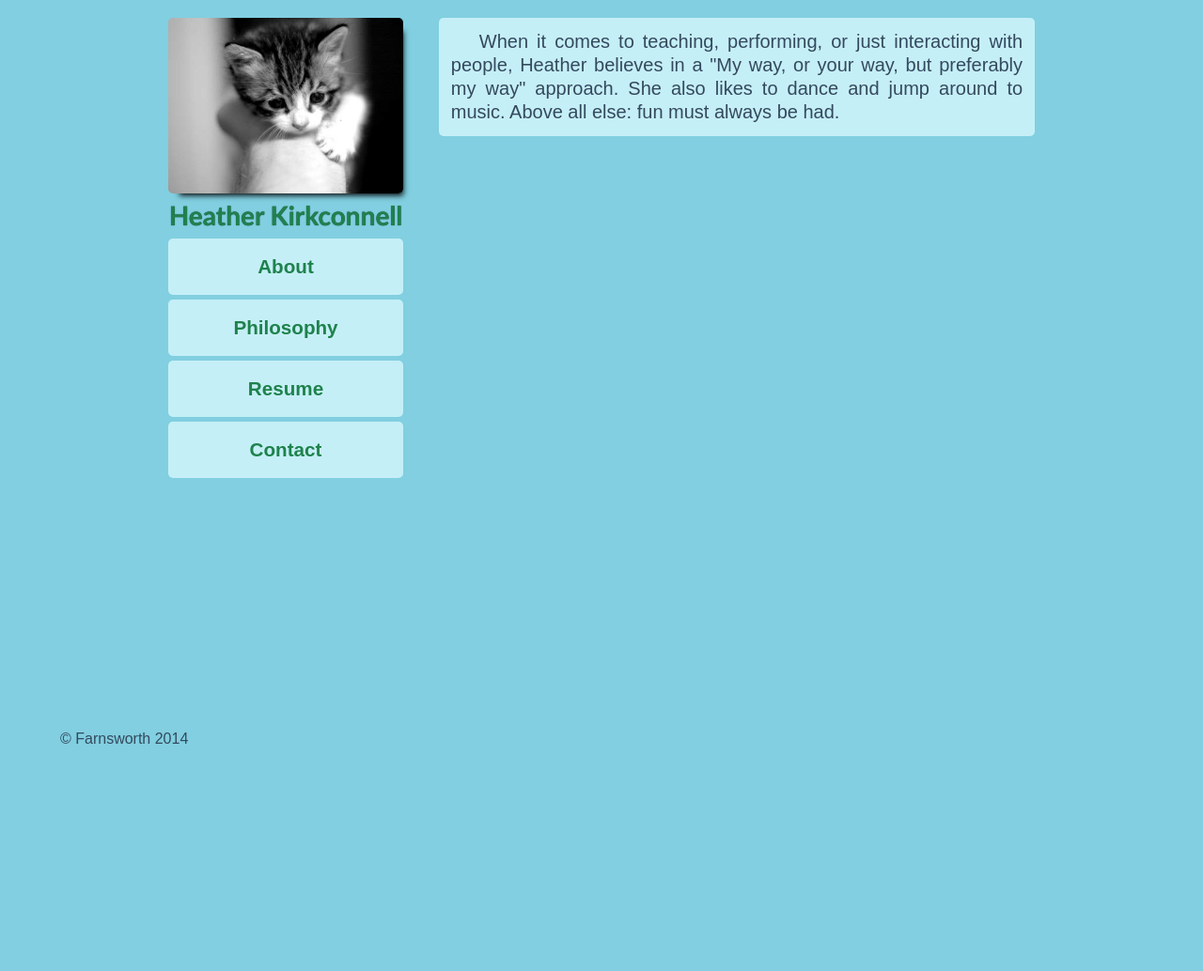
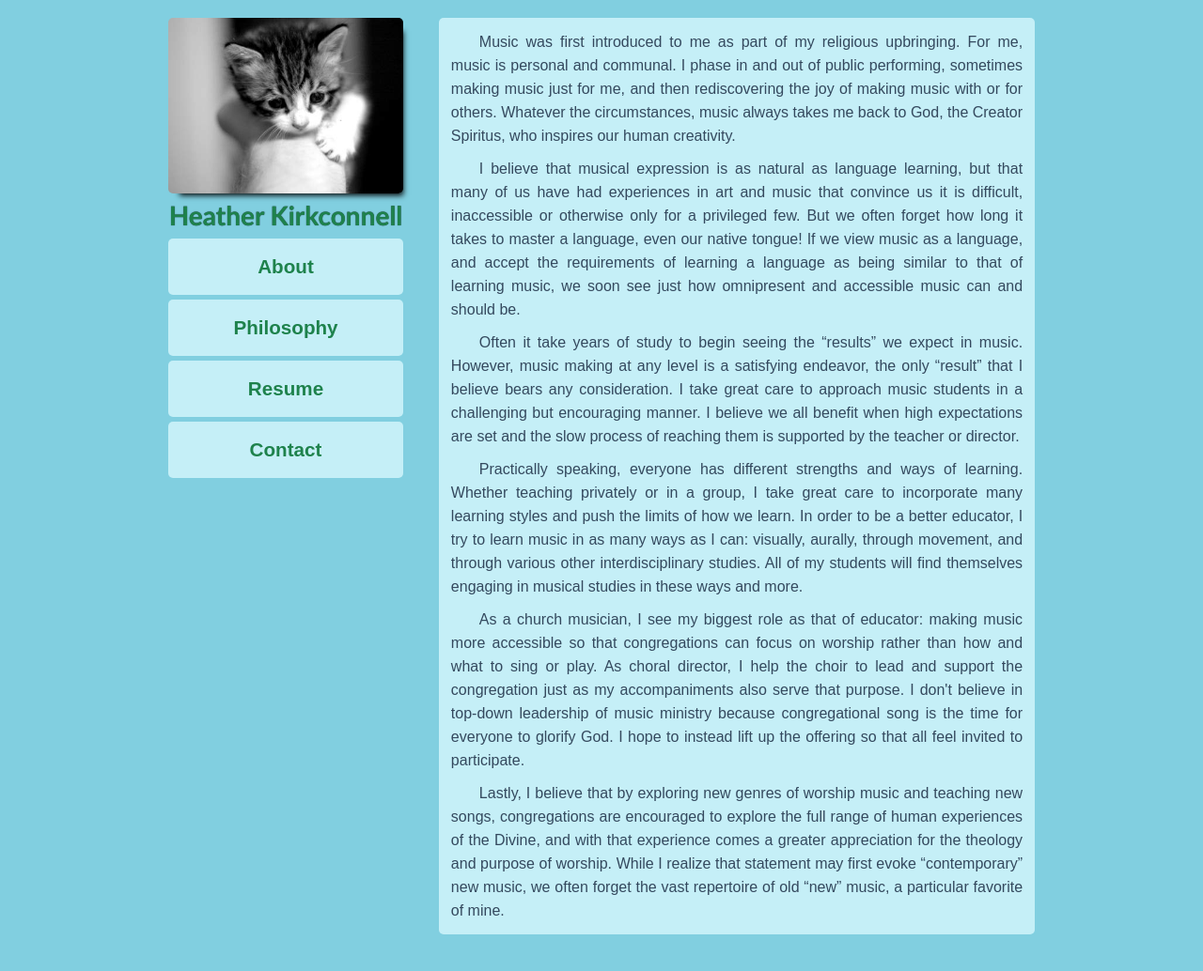
Before and after one commit to baroquebloke/heather-kirkconnell, a Flask app: page /philosophy in a window 1280 px wide. Shown: the whole page at 94% size. Before the commit the page ends 792 px from the top, so only its background shows below. Run offline with Flask 2, Linux system fonts and the light colour scheme.

Commit message:
nearing the end
added updated info, contact page and photo coming next

```diff
--- a/static/style.css
+++ b/static/style.css
@@ -91,7 +91,7 @@ header img {
      -moz-box-shadow: 6px 8px 6px -6px black;
           box-shadow: 6px 8px 6px -6px black;
 }
-header a {
+header h1 {
   font-family: "Gill Sans","Gill Sans MT",Calibri,sans-serif;
   text-shadow: 0 0 1px #22313f;
   color: #1e824c;
@@ -127,7 +127,6 @@ menu a {
 }
 .page-content {
   padding: 2%;
-  font-size: 125%;
   line-height: 25px;
   text-align: justify;
   text-indent: 30px;
@@ -153,7 +152,12 @@ menu a {
   margin-bottom: 20px;
   padding: 0 20px 0 20px;
 }
-
+.page-content p {
+  margin-top: 10px;
+}
+.page-content p:first-child {
+  margin-top: 0;
+}
 .res-section {
   border-bottom: 1px solid #333;
   font-size: 120%;
--- a/templates/layouts/base.html
+++ b/templates/layouts/base.html
@@ -12,7 +12,7 @@
       <div class="head-wrap">
         <header>
           <img src="/static/headshot.jpg"/>
-          <a href="/">Heather Kirkconnell</a>
+          <h1>Heather Kirkconnell</h1>
         </header>
         <menu>
           <ul>
@@ -47,9 +47,6 @@
       </div>
     </div>
     <footer>
-      <h1>
-        &copy Farnsworth 2014
-      </h1>
     </footer>
   </body>
 </html>
--- a/templates/pages/philosophy.html
+++ b/templates/pages/philosophy.html
@@ -1,10 +1,56 @@
 {% extends "/layouts/base.html" %}
 
 {% block philosophy %}
-<h1>
-  When it comes to teaching, performing, or just interacting with people,
-  Heather believes in a "My way, or your way, but preferably my way"
-  approach.  She also likes to dance and jump around to music.  Above all
-  else: fun must always be had.
-</h1>
+<p>
+  Music was first introduced to me as part of my religious upbringing.  For
+  me, music is personal and communal.  I phase in and out of public performing,
+  sometimes making music just for me, and then rediscovering the joy of making
+  music with or for others.  Whatever the circumstances, music always takes me
+  back to God, the Creator Spiritus, who inspires our human creativity.
+</p>
+<p>
+  I believe that musical expression is as natural as language learning, but that
+  many of us have had experiences in art and music that convince us it is
+  difficult, inaccessible or otherwise only for a privileged few.  But we
+  often forget how long it takes to master a language, even  our
+  native tongue!  If we view music as a language, and accept the requirements
+  of learning a language as being similar to that of learning music, we soon
+  see just how omnipresent and accessible music can and should be.
+</p>
+<p>
+  Often it take years of study to begin seeing the “results” we expect in music.
+  However, music making at any level is a satisfying endeavor, the only “result”
+  that I believe bears any consideration.  I take great care to approach
+  music students in a challenging but encouraging manner.  I believe we all
+  benefit when high expectations are set and the slow process of reaching
+  them is supported by the teacher or director.
+</p>
+<p>
+  Practically speaking,
+  everyone has different strengths and ways of learning.  Whether teaching
+  privately or in a group, I take great care to incorporate many learning
+  styles and push the limits of how we learn.  In order to be a better
+  educator, I try to learn music in as many ways as I can: visually, aurally,
+  through movement, and through various other interdisciplinary studies.
+  All of my students will find themselves engaging in musical studies in
+  these ways and more.
+</p>
+<p>
+  As a church musician, I see my biggest role as that
+  of educator: making music more accessible so that congregations can focus
+  on worship rather than how and what to sing or play.  As choral director,
+  I help the choir to lead and support the congregation just as my
+  accompaniments also serve that purpose.  I don't believe in top-down
+  leadership of music ministry because congregational song is the time for
+  everyone to glorify God.  I hope to instead lift up the offering so that
+  all feel invited to participate.
+</p>
+<p>
+  Lastly, I believe that by exploring new genres of worship music and teaching
+  new songs, congregations are encouraged to explore the full range of human
+  experiences of the Divine, and with that experience comes a greater
+  appreciation for the theology and purpose of worship.  While I realize that
+  statement may first evoke “contemporary” new music, we often forget the vast
+  repertoire of old “new” music, a particular favorite of mine.
+</p>
 {% endblock %}
```
Also changed, not shown: templates/pages/index.html (+34 -20 lines), templates/pages/resume.html (+17 -10 lines), 1 other file.
